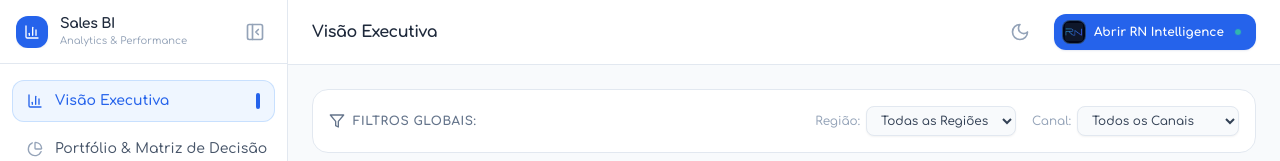
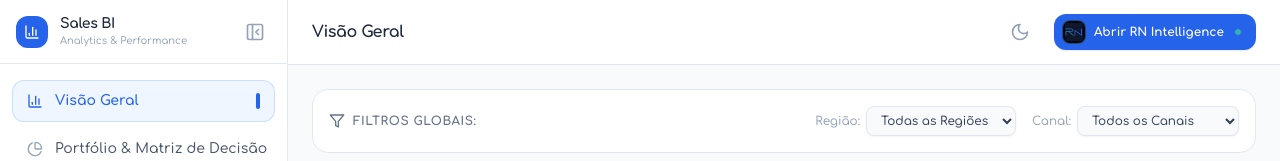
Before and after one commit to Renanbritto/sales-bi-ai-copilot, a Next.js app in the folder frontend/: page / in a window 1280 px wide. Shown: the top 161 px of the page. Built offline with nearby package versions, Linux system fonts and the light colour scheme; no server answers.

Commit message:
style(navigation): renomear aba e titulo de 'Visao Executiva' para 'Visao Geral'

```diff
--- a/frontend/app/page.tsx
+++ b/frontend/app/page.tsx
@@ -244,7 +244,7 @@ export default function DashboardPage() {
 
         <div className="flex-1 overflow-y-auto overflow-x-hidden py-4 px-3 space-y-1.5">
           {[
-            { id: "executivo", label: "Visão Executiva", icon: BarChart3 },
+            { id: "executivo", label: "Visão Geral", icon: BarChart3 },
             { id: "produtos", label: "Portfólio & Matriz de Decisão", icon: PieIcon },
             { id: "clientes", label: "Clientes & Segmentos", icon: Building2 },
             { id: "geografia", label: "Regionais & Canais", icon: Globe },
@@ -314,7 +314,7 @@ export default function DashboardPage() {
                </button>
                <h2 className="text-sm sm:text-base font-bold text-slate-800 dark:text-slate-100 tracking-tight truncate">
                   {[
-                    { id: "executivo", label: "Visão Executiva" },
+                    { id: "executivo", label: "Visão Geral" },
                     { id: "produtos", label: "Portfólio & Matriz de Decisão" },
                     { id: "clientes", label: "Clientes & Segmentos" },
                     { id: "geografia", label: "Regionais & Canais" },
```
